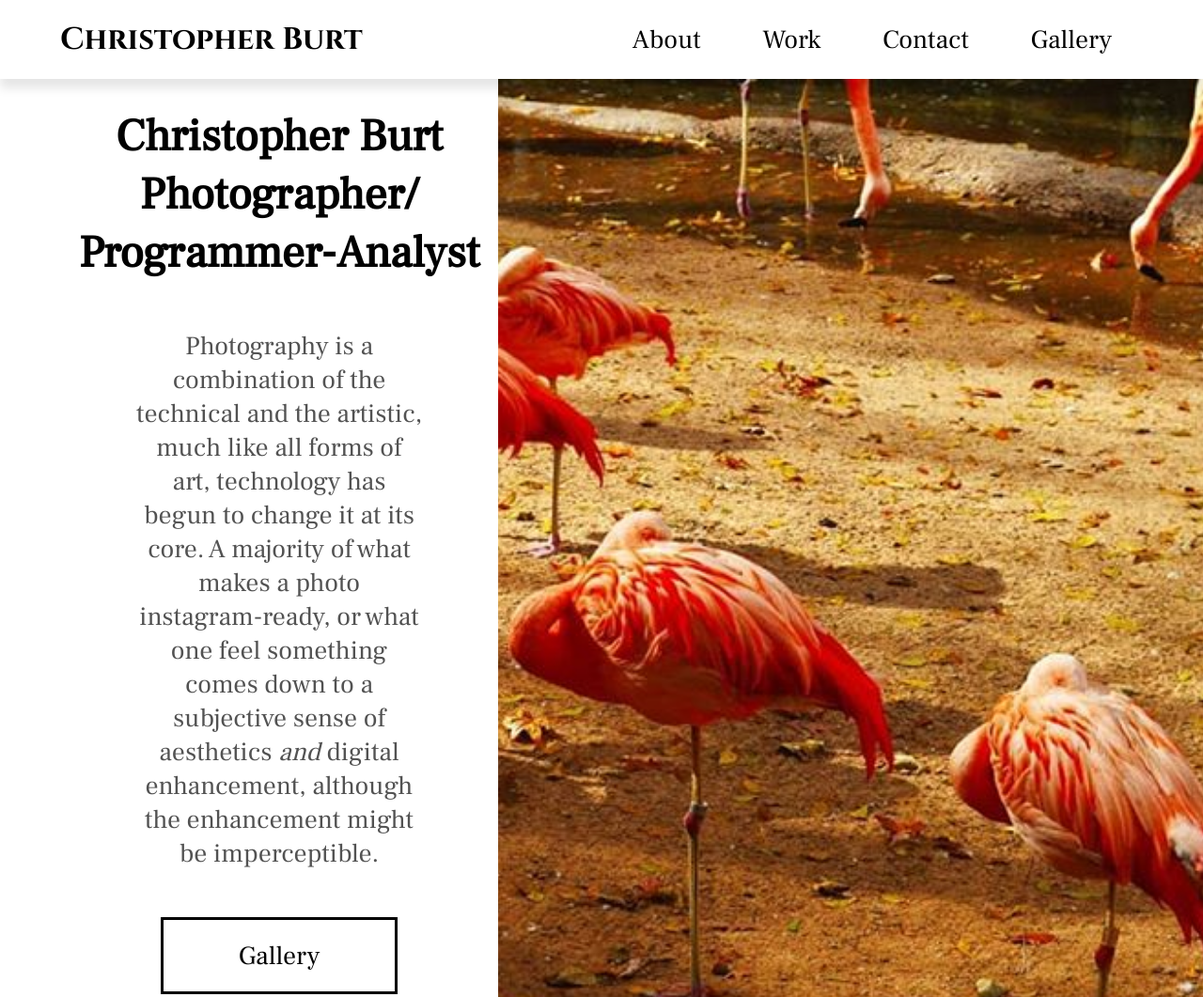
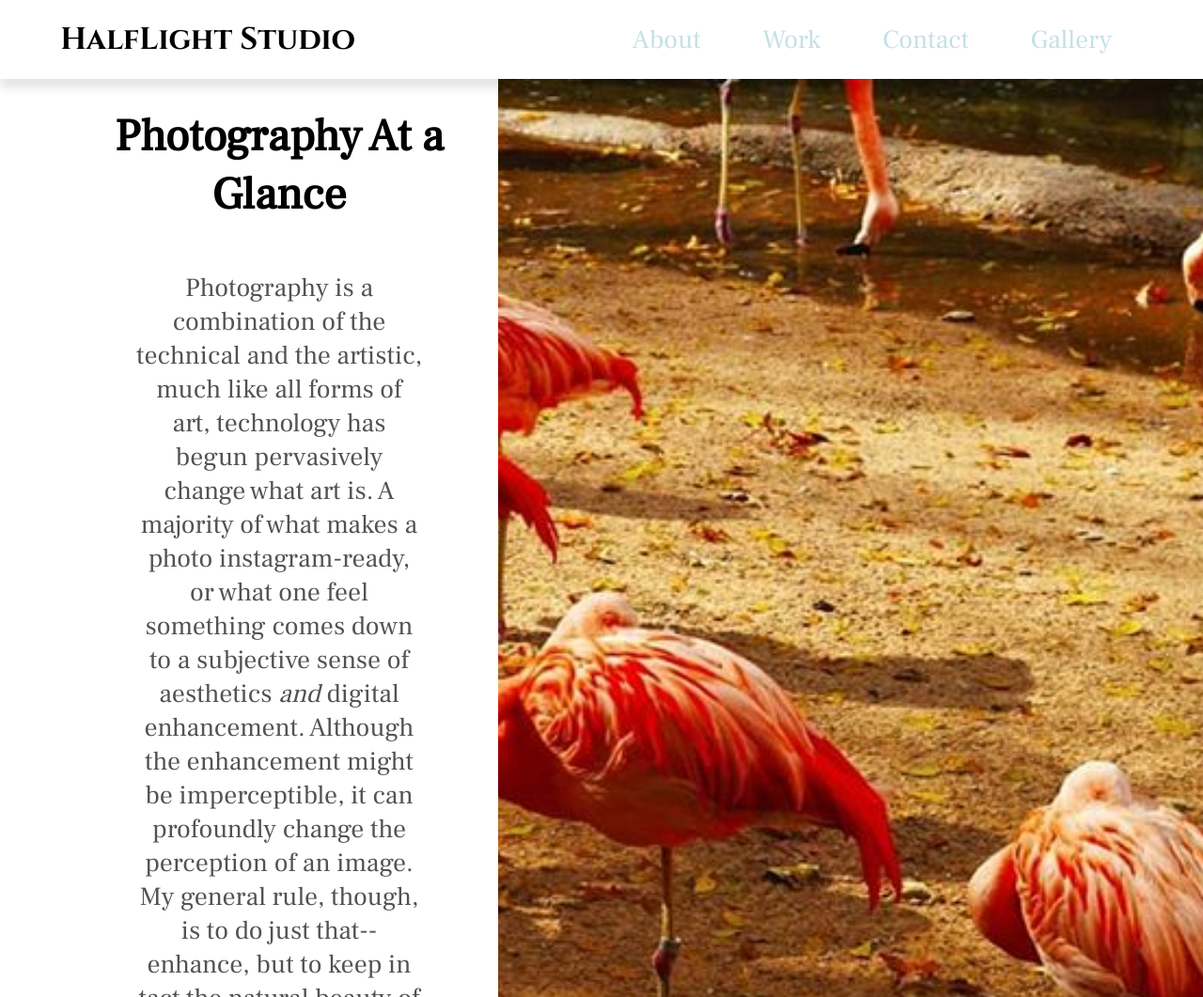
Before and after one commit to bchristopher2020/photo-portfolio, a plain HTML site: page index.html in a window 1280 px wide. Shown: the top 1061 px of the page at 94% size. Drawn offline with Linux system fonts and the light colour scheme.

Commit message:
Added email link and svg

```diff
--- a/index.html
+++ b/index.html
@@ -9,14 +9,14 @@
 
   <meta name="robots" content="index, follow" />
   <link rel="stylesheet" href="style.css">
-  <title>Christopher Burt - TekMPhotography</title>
+  <title> HalfLight Studio</title>
 
 </head>
 
 <body>
   <header class="main-head">
     <nav>
-      <h1 id="logo">Christopher Burt</h1>
+      <h1 id="logo">HalfLight Studio</h1>
       <ul class="nav-links">
         <li><a href="#about">About</a></li>
         <li><a href="#work">Work</a></li>
@@ -37,14 +37,14 @@
     <section class="hero ">
       <div class="hero-intro flex">
         <h2>
-          Christopher Burt<br />
-          Photographer/ Programmer-Analyst
+          Photography At a Glance
         </h2>
 
         <p>Photography is a combination of the technical and the artistic, much like all forms of art,
-          technology has begun to change it at its core.  A majority of what makes a photo instagram-ready, or
-          what one feel something comes down to a subjective sense of aesthetics <em>and </em>digital enhancement,
-          although the enhancement might be imperceptible.
+          technology has begun pervasively change what art is.  A majority of what makes a photo instagram-ready, or
+          what one feel something comes down to a subjective sense of aesthetics <em>and </em>digital enhancement.
+          Although the enhancement might be imperceptible, it can profoundly change the perception of an image.  My general
+          rule, though, is to do just that--enhance, but to keep in tact the natural beauty of the subject.
         </p>
         <a href="#work">Gallery</a>
 
@@ -154,6 +154,8 @@
         <li><a target="_blank" href="https://github.com/bchristopher2020"><img src="./img/github.svg"
               alt="github"></a>
         </li>
+        <li><a target="_blank" href="mailto:cwadeburt@gmail.com"><img src="./img/email1.svg"
+          alt="Email"></a></li>
       </ul>
     </div>
 
--- a/style.css
+++ b/style.css
@@ -69,8 +69,8 @@ ul {
   list-style: none;
 }
 a {
-  text-decoration: none;
-  color: black;
+  text-decoration: underline overline dotted white;
+  color: rgb(197, 224, 230);
 }
 
 /* helper classes */
```
Also changed, not shown: img/email.svg (added), img/email1.svg (added).
